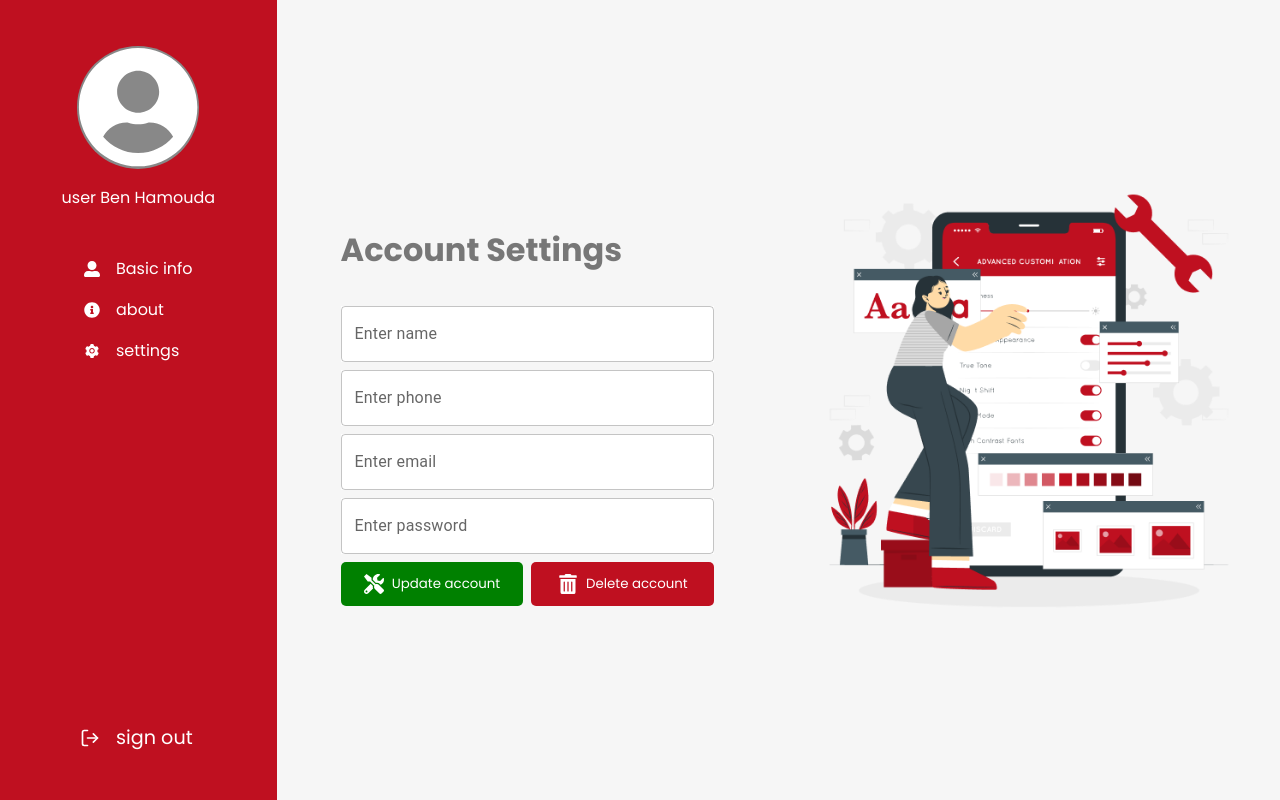
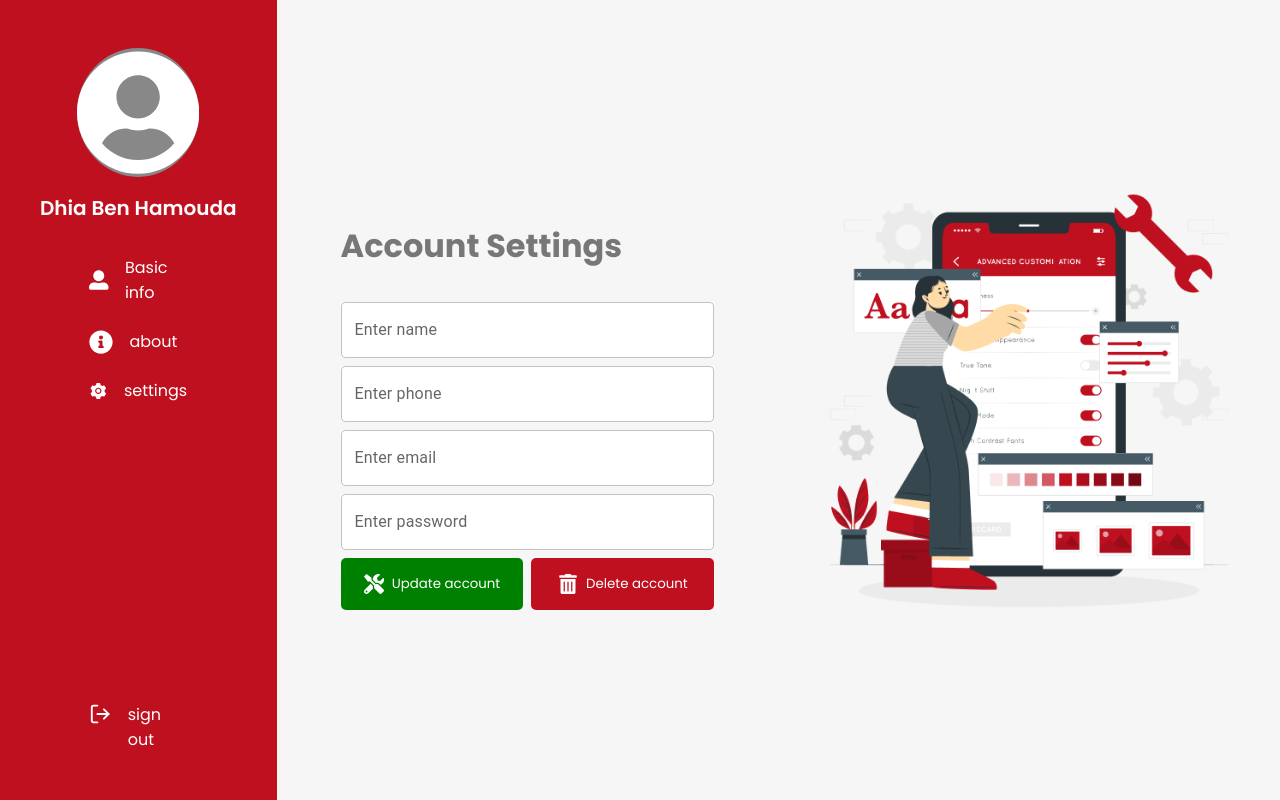
Before and after one commit to dali-helal/Tunisia-App, a React (Vite) app: page /settings in a window 1280 px wide. Built offline with nearby package versions, Linux system fonts and the light colour scheme.

Commit message:
add footer and fix settings page ui

```diff
--- /dev/null
+++ b/src/components/Footer.jsx
@@ -0,0 +1,12 @@
+import React from "react";
+import { FaHeart } from "react-icons/fa";
+
+export default function(){
+    return(
+        <>
+            <footer>
+                <p>Made with <FaHeart className="heart" /> by tunisians for tunisians</p>
+            </footer>
+        </>
+    )
+}
--- a/src/pages/HomePage.jsx
+++ b/src/pages/HomePage.jsx
@@ -5,6 +5,7 @@ import Services from "../components/Services"
 import img from "../assets/PageHome.png"
 import Contact from "../components/Contact"
 import { useEffect } from "react"
+import Footer from "../components/Footer"
 
 const HomePage = () => {
     useEffect(()=>{
@@ -21,6 +22,7 @@ const HomePage = () => {
             <About />
             <img src={img} alt="" className="banner" style={{ width: "100%" }} />
             <Contact />
+            <Footer/>
         </>
     )
 
--- a/src/pages/Settings.jsx
+++ b/src/pages/Settings.jsx
@@ -1,11 +1,11 @@
-import { FaUserCircle, FaUserAlt, FaInfoCircle,FaTools ,FaTrashAlt} from "react-icons/fa"
+import { FaUserCircle, FaUserAlt, FaInfoCircle, FaTools, FaTrashAlt } from "react-icons/fa"
 import { AiFillSetting } from "react-icons/ai"
 import { FiLogOut } from "react-icons/fi"
 import imgsettings from "../assets/imgSettings.png"
 import { TextField } from "@mui/material";
 import { createTheme, ThemeProvider } from "@mui/material/styles";
+import { Link , useNavigate } from "react-router-dom";
 
-const Settings = () => {
 const theme = createTheme({
 	palette: {
 		primary: {
@@ -13,54 +13,46 @@ const Settings = () => {
 		}
 	}
 })
+
+const Settings = () => {
+	const navigate = useNavigate();
+
 	return (
-        <section className="setting-user">
-
+		<section className="user-settings">
 			<div className="nav">
+				<div className="wrapper">
+					<div className="top">
+						<div className="user">
 							<div>
-                    <div className="icon-user">
-                        <div>
-                            <FaUserCircle className="user" />
+								<FaUserCircle className="avatar" />
 							</div>
-
-                        <h2>user Ben Hamouda </h2>
+							<h2>Dhia Ben Hamouda </h2>
 						</div>
-
 						<div className="container-span">
-                        <div>
-
+							<div className="inner">
 								<h4>
-                                <FaUserAlt />
+									<FaUserAlt className="icon" />
 									<p>Basic info </p>
 								</h4>
 
 								<h4>
-                                <div className="icon-info">
-                                    <FaInfoCircle />
-                                </div>
-
+									<FaInfoCircle className="icon" />
 									<p>about</p>
 								</h4>
 
 								<h4>
-                                <div className="icon-settings ">
-                                    <AiFillSetting />
-                                </div>
+									<AiFillSetting className="icon" />
 									<p>settings</p>
 								</h4>
-
+							</div>
+						</div>
 					</div>
 
-
-                    </div>
-
-                </div>
-                <span>
-                    <div className="icon-logout">
-                        <FiLogOut size={"20px "} />
-                    </div>
+					<span className="link" onClick={()=>{  sessionStorage.clear(); navigate("/home-page");   }} >
+						<FiLogOut className="icon" />
 						<p>sign out </p>
 					</span>
+				</div>
 			</div>
 
 			<div className="container-main">
@@ -71,19 +63,19 @@ const Settings = () => {
 						<ThemeProvider theme={theme}>
 							<TextField
 								label="Enter name"
-                                style={{background :"white"}}
+								style={{ background: "white" }}
 							/>
 							<TextField
 								label="Enter phone"
-                                style={{background :"white"}}
+								style={{ background: "white" }}
 							/>
 							<TextField
 								label="Enter email "
-                                style={{background :"white"}}
+								style={{ background: "white" }}
 							/>
 							<TextField
 								label="Enter password"
-                                style={{background :"white"}}
+								style={{ background: "white" }}
 							/>
 							<div className="conatiner-btn">
 								<button id="first-btn">
@@ -91,7 +83,7 @@ const Settings = () => {
 									<p>Update  account </p>
 								</button>
 								<button>
-                                    <FaTrashAlt size={"20px"}/>
+									<FaTrashAlt size={"20px"} />
 									<p>Delete account </p>
 								</button>
 							</div>
--- a/src/styles/_contact.scss
+++ b/src/styles/_contact.scss
@@ -110,6 +110,10 @@
             .illustration {
                 width: 100%;
                 justify-content: center;
+
+                img{
+                    width:95%;
+                }
             }
 
         }
--- /dev/null
+++ b/src/styles/_footer.scss
@@ -0,0 +1,15 @@
+footer{
+    padding: 0rem 10vw;
+    p{
+        text-align: center;
+        color:#555;
+        font-size: 1rem;
+        padding-bottom: .5rem;
+
+        .heart{
+            color:red;
+            width:1rem;
+            height:.9rem;
+        }
+    }
+}
--- a/src/styles/_services.scss
+++ b/src/styles/_services.scss
@@ -53,7 +53,7 @@
             background: white;
             height: 250px;
             border-radius: 20px;
-            box-shadow: 0px 2px 12px rgba(0, 0, 0, 0.12);
+            box-shadow: 0px 2px 12px rgba(0, 0, 0, 0.1);
             display: flex;
             align-items: center;
             justify-content: center;
@@ -61,7 +61,7 @@
             gap: 1.2rem;
 
             h4{
-                color: black;
+                color: #555;
                 font-weight: 600;
             }
         }
@@ -71,10 +71,10 @@
 @media (max-width:640px) {
 
     #services{
-        padding-inline:7vw;
+        padding-inline:5vw;
         .container-grid{
             grid-template-columns: repeat(1, 1fr);
-            gap:2rem;
+            gap:1.5rem;
         }
     }
 }
--- a/src/styles/_settings.scss
+++ b/src/styles/_settings.scss
@@ -1,4 +1,4 @@
-.setting-user {
+.user-settings {
     display: flex;
     align-items: center;
 
@@ -11,62 +11,75 @@
         justify-content: space-between;
         padding: 3rem 1rem;
 
-        span {
-            padding-inline: 4rem;
+        .wrapper {
             display: flex;
+            flex-direction: column;
+            justify-content: space-between;
             align-items: center;
+            height: 100%;
             gap: 1rem;
-            color: white;
 
-            p {
-                font-size: 1.2rem;
-                font-weight: 400;
+
+            .link{
+                width:40%;
+                display: flex;
+                color:white;
+                gap:1rem;
+                cursor: pointer;
+
+                .icon{
+                    width:1.5rem;
+                    height:1.5rem;
                 }
             }
 
-        div {
+            .top {
+                width: 100%;
                 display: flex;
                 flex-direction: column;
-            justify-content: center;
+
+                .user {
+                    width: 100%;
+                    display: flex;
+                    flex-direction: column;
                     align-items: center;
-            gap: 1rem;
+                    gap:1rem;
 
-            .icon-user {
-                height: 10rem;
-                width: 100%;
-
-                div {
+                    &>div{
                         background: #888888;
                         border: none;
                         outline: none;
                         border-radius: 50%;
                         width: 50%;
 
-                    .user {
+                        .avatar {
                             width: 100%;
                             height: 100%;
                             color: white;
-
                         }
                     }
 
                     h2 {
                         color: white;
-                    font-size: 1rem;
+                        font-size: 1.25rem;
                         width: 100%;
                         text-align: center;
-                    font-weight: 400;
+                        font-weight: 600;
                     }
                 }
 
                 .container-span {
-                width: 100%;
                     margin-top: 2rem;
+                    display: flex;
+                    justify-content: center;
 
-                div {
+                    .inner{
                         display: flex;
+                        flex-direction: column;
                         align-items: center;
                         justify-content: center;
+                        width:40%;
+                        gap:1.5rem;
 
                         h4 {
                             width: 100%;
@@ -75,14 +88,21 @@
                             gap: 1rem;
                             color: white;
 
+                            .icon{
+                                width:1.5rem;
+                                height:1.5rem;
+                            }
+
                             p {
                                 font-size: 1rem;
                                 font-weight: 400;
                             }
                         }
                     }
+                }
 
             }
+
 
         }
 
@@ -114,22 +134,30 @@
                 flex-direction: column;
                 gap: 0.5rem;
                 position: relative;
+
                 .conatiner-btn {
                     width: 100%;
                     display: flex;
                     align-items: center;
                     gap: 0.5rem;
+
                     button {
                         width: 50%;
                         display: flex;
                         align-items: center;
                         justify-content: center;
-                        padding: 0.75rem 1.25rem;
+                        padding: 1rem 1.25rem;
                         border-radius: 5px;
                         background: $primary;
                         outline: none;
                         border: none;
                         color: white;
+                        transition: .5s;
+                        cursor: pointer;
+
+                        &:hover {
+                            transform: scale(1.03);
+                        }
 
                         p {
                             margin-left: 0.5rem;
@@ -150,6 +178,7 @@
             display: flex;
             align-items: center;
             justify-content: center;
+
             img {
                 width: 95%;
             }
--- a/src/styles/style.scss
+++ b/src/styles/style.scss
@@ -32,3 +32,4 @@ html{
 @import "./rentDetaills";
 @import "./settings";
 @import "./woks";
+@import "./footer";
```
Lines whose indentation alone changed are shown as unchanged.
